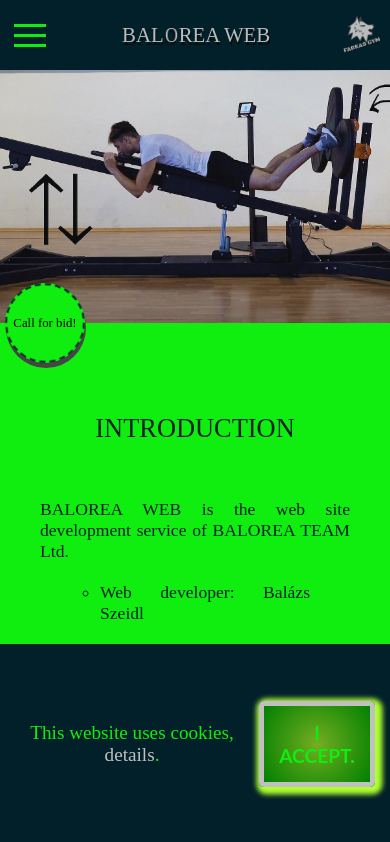
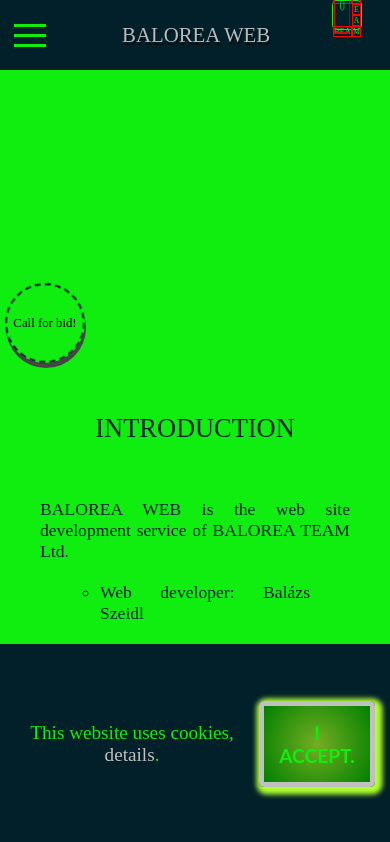
Before and after one commit to szeidl-balazs/nextgenfarmingweb, a React (Create React App) app in the folder frontend/: page / in a window 390 px wide. Shown: the top 842 px of the page. Built offline with nearby package versions, Linux system fonts and the light colour scheme; a web font is replaced by a local one.

Commit message:
BALOREA logo ready but media queries very difficult, better would be an image.

```diff
--- a/frontend/src/components/css_files/2_1_navigation.css
+++ b/frontend/src/components/css_files/2_1_navigation.css
@@ -21,32 +21,6 @@
     text-shadow: var(--text-shadow);
  }
 
- @keyframes orsi {
-    0% {transform: rotateY(0deg);}
-    100% {transform: rotateY(360deg);}
- }
-
-
- .orsi {
-     display: inline-block;
-     animation: orsi 10s infinite linear;
- }
-
-
-
-
-
- .logo-container {
-    display: flex;
-    justify-content: center;
-    align-items: center;
-    grid-area: logo-container;
-    width: 60px;
-    height: 60px;
-    justify-self: center;
-    align-self: center;
-    text-align: center;
- }
 
  .menu-logo-line {
    height: 70px;
--- a/frontend/src/components/css_files/2_3_logo.css
+++ b/frontend/src/components/css_files/2_3_logo.css
@@ -1,8 +1,86 @@
+*,
+::before,
+::after {
+    box-sizing: border-box;
+    margin: 0;
+    padding: 0;
+}
+
 .logo-container {
-    background-image: url("../images/farkas_gym_logo_facebook_profile.png");
+    /*background-image: url("../images/farkas_gym_logo_facebook_profile.png");
     background-size:contain;
     background-position-x: center;
-    background-position-y: center;
-    height: 50px;
-    width: 50px;
+    background-position-y: center;*/
+    grid-area: logo-container;
+    height: 40px;
+    width: 40px;
+    border: var(--main-light-color) solid 1px;
+    border-radius: 5px;
+    display: grid;
+    grid-template-columns: 2fr 1fr;
+    grid-template-rows: .2fr .2fr .2fr .2fr;
+    grid-template-areas:
+    "bal t"
+    "orsi e"
+    "orsi a"
+    "rea m";
+    align-content: center;
+    justify-content: center;
+    font-size: 0.8rem;
 }
+
+
+.bal {
+    grid-area: bal;
+    text-align: center;
+    border: 1px solid red;
+}
+.rea {
+    grid-area: rea;
+    text-align: center;
+    border: 1px solid red;
+}
+
+.t {
+    grid-area: t;
+    text-align: center;
+    border: 1px solid red;
+}
+
+.e {
+    grid-area: e;
+    text-align: center;
+    border: 1px solid red;
+}
+
+.a {
+    grid-area: a;
+    text-align: center;
+    border: 1px solid red;
+}
+
+.m {
+    grid-area: m;
+    text-align: center;
+    border: 1px solid red;
+}
+
+@keyframes orsi {
+    0% {
+        transform: rotateY(0deg) scaleY(1.7);
+    }
+    100% {
+
+        transform: rotateY(360deg) scaleY(1.7);
+
+    }
+ }
+
+
+ .orsi {
+     animation: orsi 10s infinite linear;
+     font-size: 1rem;
+     grid-area: orsi;
+     text-align: center;
+     border: 1px solid red;
+ }
--- a/frontend/src/components/css_files/3_1_hero.css
+++ b/frontend/src/components/css_files/3_1_hero.css
@@ -8,7 +8,7 @@
 }
 
 .hero-image {
-    background-image: url("../images/hero_breast_2.png");
+    /*background-image: url("../images/hero_breast_2.png");*/
     background-size: cover;
     background-repeat: no-repeat;
     background-position-x: center;
--- a/frontend/src/components/css_files/6_media_queries.css
+++ b/frontend/src/components/css_files/6_media_queries.css
@@ -13,6 +13,16 @@
 @media screen and (min-width: 280px) {
     .main-title {
         font-size: 1.3rem;
+    }
+
+    .logo-container {
+        height: 30px;
+        width: 30px;
+        font-size: 0.5rem;
+    }
+
+    .orsi {
+        font-size: 0.5rem;
     }
 
     .menu a, .language-selector {
--- a/frontend/src/components/structure_components/2_Navigation_eng.jsx
+++ b/frontend/src/components/structure_components/2_Navigation_eng.jsx
@@ -37,9 +37,23 @@ const NavigationEng = (props) => {
                             <div className="menu-icon-container" onClick={menuToggle}>
                               <Hamburger toggled={isOpen} toggle={setOpen} duration={.8}/>
                             </div>
-                            <h1 className="main-title">BAL<span className="orsi">O</span>REA WEB</h1> {/*Main title*/}
-                            <div className="logo-container"></div> {/*Page logo*/}
+                            <h1 className="main-title">BAL<span className="orsi-title">O</span>REA WEB</h1> {/*Main title*/}
+
+                            {/*Page logo*/}
+                            <div className="logo-container">
+
+                                <div className="bal">BAL</div>
+                                <div className="orsi">O</div>
+                                <div className="rea">REA</div>
+                                <div className="t">T</div>
+                                <div className="e">E</div>
+                                <div className="a">A</div>
+                                <div className="m">M</div>
+
+                            </div>
+
                         </div>
+
                         <div className="menu-titles-mover"></div>
 
                           {
```
